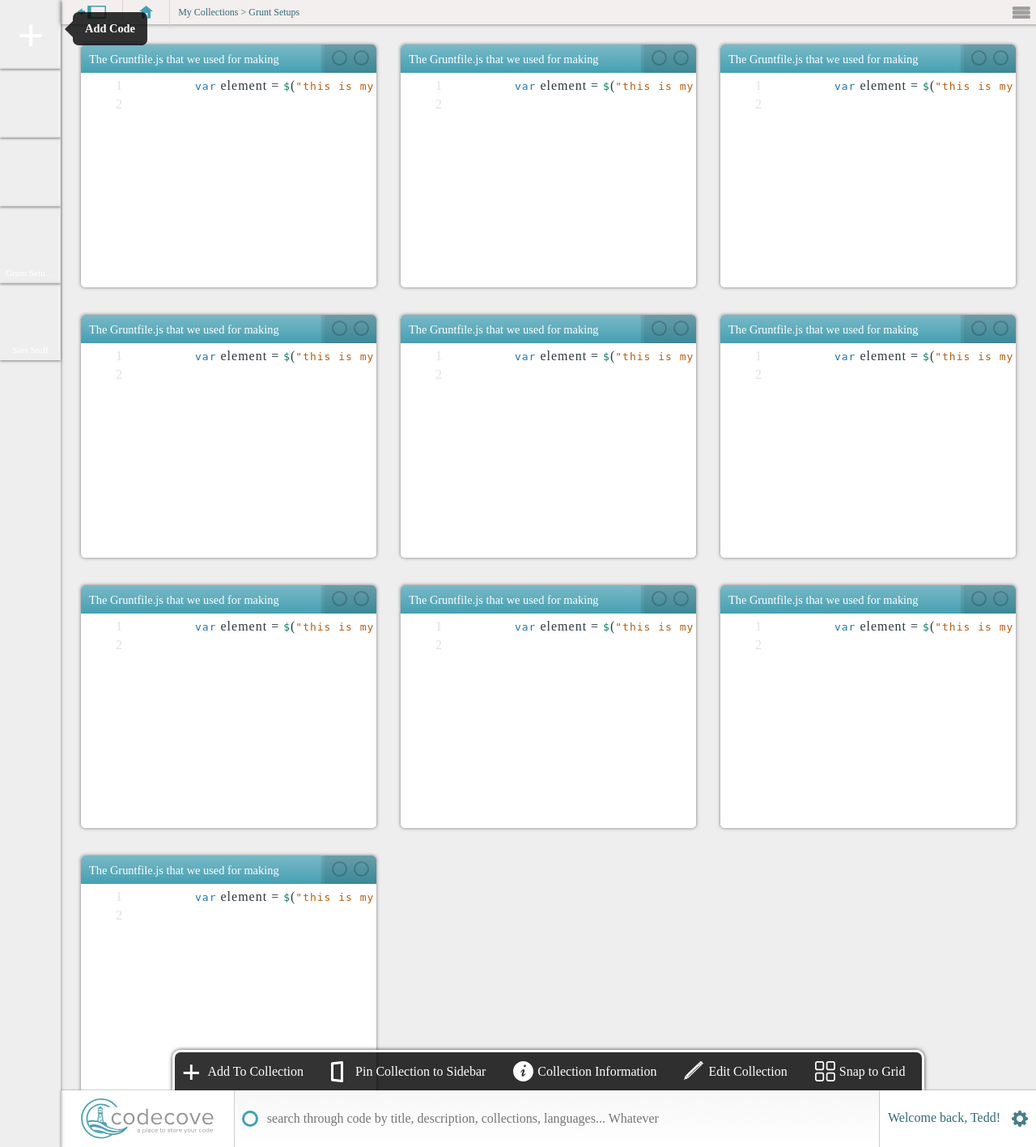
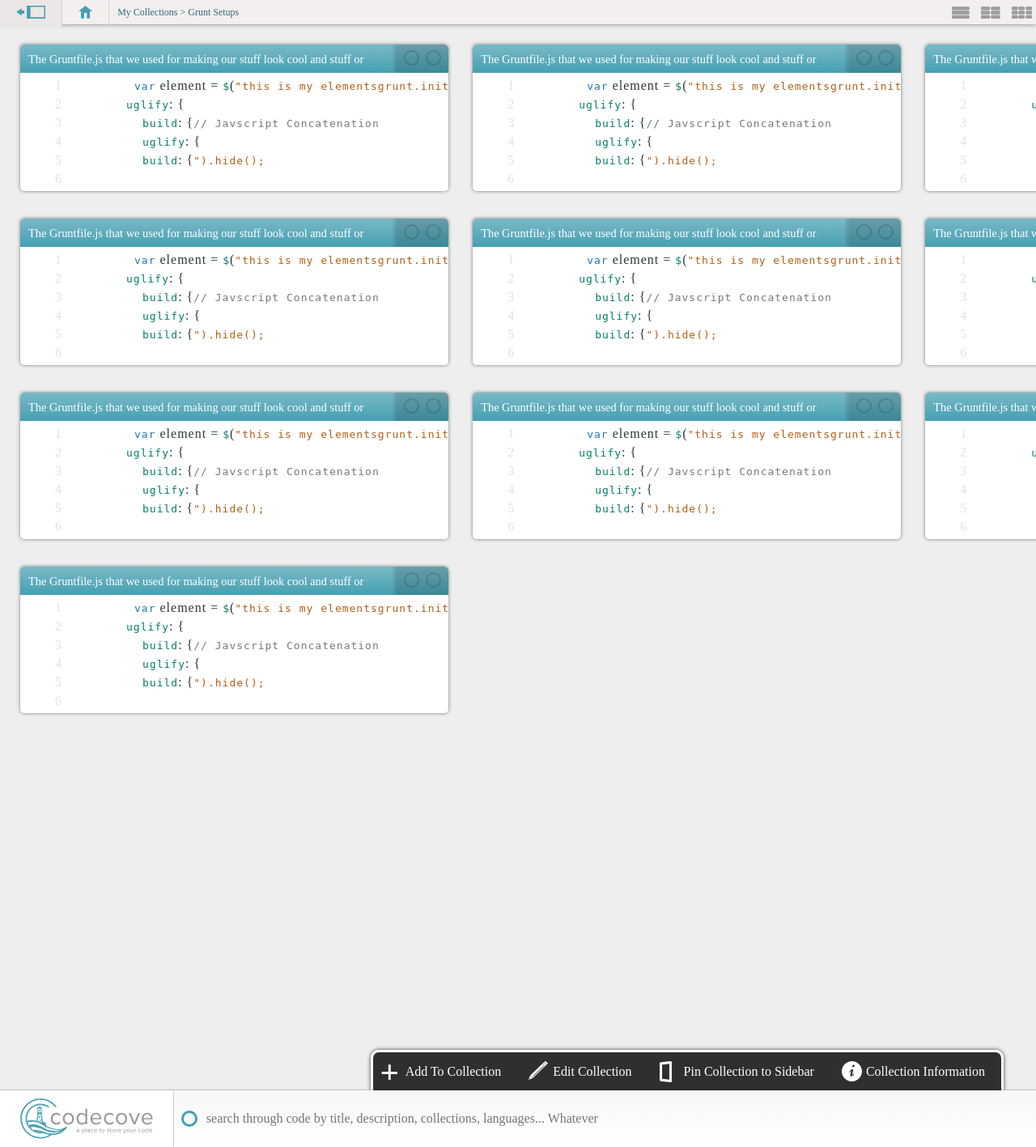
Before and after one commit to teddarcuri/codecove_front_end, a PHP site: page / in a window 1280 px wide. Shown: the whole page at 81% size. Run offline with PHP 8.4, Linux system fonts and the light colour scheme; some libraries are stand-ins or nearby versions.

Commit message:
More code window improvements

```diff
--- a/index.php
+++ b/index.php
@@ -26,14 +26,14 @@
 		<div class="sidebar-item collections">
 			<span class="item-name">Collections</span>
 		</div>
-		<div class="sidebar-item collection">
+		<!--<div class="sidebar-item collection">
 			<span class="item-name">Collection: Grunt Setups</span>
 			<span class="single-collection-name">Grunt Setups and</span>
 		</div>
 		<div class="sidebar-item collection">
 			<span class="item-name">Collection: Sass Stuff</span>
 			<span class="single-collection-name">Sass Stuff</span>
-		</div>
+		</div> -->
 
 	</div>
 
@@ -72,7 +72,6 @@
 		</div>
 
 		<div id="main-container">
-
 			<?php
 
 			$code = '
@@ -89,7 +88,11 @@
 					</div>
 
 					<textarea name="" class="codemirror-textarea">
-			          var element = $("this is my elemnts").hide();
+			          var element = $("this is my elementsgrunt.initConfig({grunt.initConfig({grunt.initConfig({grunt.initConfig({grunt.initConfig({grunt.initConfig({// Javscript Concatenation
+					uglify: {
+						build: {// Javscript Concatenation
+						uglify: {
+						build: {").hide();
 			        </textarea>
 				</div>
 			</div>';
@@ -98,9 +101,7 @@
 				echo $code;
 			}
 
-
 			?>
-
 		</div>
 
 		<!-- Utility Wrap -->
@@ -132,10 +133,10 @@
 			<div id="toolbar-wrap">
 				<div id="toolbar">
 					<div class="tool-item add"><p>Add To Collection</div>
+					<div class="tool-item edit"><p>Edit Collection</div>
 					<div class="tool-item pin"><p>Pin Collection to Sidebar</div>
 					<div class="tool-item info"><p>Collection Information</div>
-					<div class="tool-item edit"><p>Edit Collection</div>
-					<div class="tool-item grid"><p>Snap to Grid</div>
+					<!-- <div class="tool-item grid"><p>Snap to Grid</div> -->
 				</div>
 			</div>
 			<!-- End Toolbar -->
--- a/stylesheets/sass/components/_code_window.scss
+++ b/stylesheets/sass/components/_code_window.scss
@@ -4,14 +4,27 @@
 	float: left;
 	margin: auto;
 	position: relative;
+
+	// Full screen code window
+	&.full-screen {
+		position: fixed;
+		top: 0;
+		left: 0;
+		height: 100%;
+		width: 100%;
+		padding: 0px;
+		z-index: 10000082696989879000000 !important;
+		@include transition(all ease 0.75s);
+	}
 }
 
 .code-window {
-	width: 100%; height: 300px; max-height: 300px;
+	padding-top: 35px; // to compensate for the toolbar
+	width: 100%; height: 100%;
 	overflow: auto;
-	background: #fff;
 	display: inline-block;
 	border-radius: 5px;
+	position: relative;
 	box-shadow: 0px 0px 4px rgba(0,0,0,0.5);
 	textarea {
 		top: 40px; left: 0;
@@ -19,17 +32,19 @@
 		background: #fff !important;
 	}
 	.CodeMirror {
+	 max-height: 450px;
 	  height: auto;
 	  background: #fff !important;
 	  font-family: monospace !important;
 	  letter-spacing: 1px;
+
 	  & textarea {
 	  	font-family: monospace !important;
 	  }
 	}
 	.code-window-toolbar {
 		width: 100%; height: 35px;
-		position: relative;
+		position: absolute;
 		top: 0;
 		border-radius: 5px 5px 0px 0px;
 		cursor: move;
@@ -43,10 +58,10 @@
 			padding: 7px;
 			border-radius: 0px 5px 0px 0px;
 			box-shadow: -4px 0px 2px rgba(0,0,0,0.1);
+			cursor: pointer;
 			div {
-				cursor: pointer;
 				height: 19px; width: 19px;
-				border: solid 2px rgba(0,0,0,0.2);
+				border: solid 2px rgba(0,0,0,0.15);
 				display: inline-block;
 				border-radius: 200%;
 				margin: 0px 2px;
--- a/stylesheets/style.css
+++ b/stylesheets/style.css
@@ -917,15 +917,27 @@ form input:focus {
   margin: auto;
   position: relative;
 }
+.code-window-wrapper.full-screen {
+  position: fixed;
+  top: 0;
+  left: 0;
+  height: 100%;
+  width: 100%;
+  padding: 0px;
+  z-index: 10000082696989879000000 !important;
+  -webkit-transition: all ease 0.75s;
+  -moz-transition: all ease 0.75s;
+  transition: all ease 0.75s;
+}
 
 .code-window {
+  padding-top: 35px;
   width: 100%;
-  height: 300px;
-  max-height: 300px;
+  height: 100%;
   overflow: auto;
-  background: #fff;
   display: inline-block;
   border-radius: 5px;
+  position: relative;
   box-shadow: 0px 0px 4px rgba(0, 0, 0, 0.5);
 }
 .code-window textarea {
@@ -935,6 +947,7 @@ form input:focus {
   background: #fff !important;
 }
 .code-window .CodeMirror {
+  max-height: 450px;
   height: auto;
   background: #fff !important;
   font-family: monospace !important;
@@ -946,7 +959,7 @@ form input:focus {
 .code-window .code-window-toolbar {
   width: 100%;
   height: 35px;
-  position: relative;
+  position: absolute;
   top: 0;
   border-radius: 5px 5px 0px 0px;
   cursor: move;
@@ -963,12 +976,12 @@ form input:focus {
   padding: 7px;
   border-radius: 0px 5px 0px 0px;
   box-shadow: -4px 0px 2px rgba(0, 0, 0, 0.1);
+  cursor: pointer;
 }
 .code-window .code-window-toolbar .code-window-controls div {
-  cursor: pointer;
   height: 19px;
   width: 19px;
-  border: solid 2px rgba(0, 0, 0, 0.2);
+  border: solid 2px rgba(0, 0, 0, 0.15);
   display: inline-block;
   border-radius: 200%;
   margin: 0px 2px;
```
Also changed, not shown: javascripts/global.js (+14 -2 lines).
